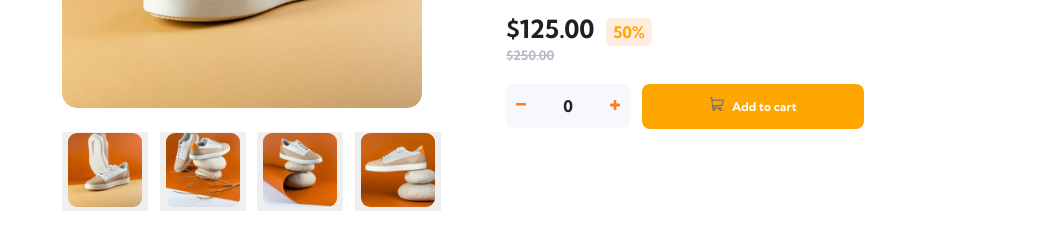
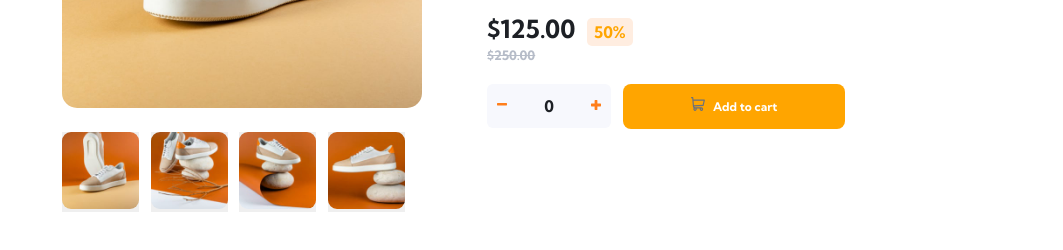
Before and after one commit to sommzy/Ecormmerce_landing_page, a plain HTML site: page index.html in a window 1280 px wide. Shown: the part 444-694 px from the top of the page, without its empty margins (108-1171 px from the left). Drawn offline with Linux system fonts and the light colour scheme.

Commit message:
initial commit

```diff
--- a/index.html
+++ b/index.html
@@ -34,17 +34,17 @@
     <div>
       <img src="image-product-1.jpg" width="360" id="myimage" height="380" style="border-radius: 15px"
         alt="image-product-1" />
-      <br /><br /><button onclick="document.getElementById('myimage').src='image-product-1.jpg'"><img width="74"
-          style="border-radius: 9px" height="74" src="image-product-1-thumbnail.jpg" alt="image"
+      <br /><br /><button onclick="document.getElementById('myimage').src='image-product-1.jpg'"><img width="77"
+          style="border-radius: 9px" height="77" src="image-product-1-thumbnail.jpg" alt="image"
           class="hover_img" /></button>&nbsp;&nbsp;&nbsp;<button
-        onclick="document.getElementById('myimage').src='image-product-2.jpg'"><img width="74" class="hover_img"
-          style="border-radius: 9px" height="74" src="image-product-2-thumbnail.jpg"
+        onclick="document.getElementById('myimage').src='image-product-2.jpg'"><img width="77" class="hover_img"
+          style="border-radius: 9px" height="77" src="image-product-2-thumbnail.jpg"
           alt="" /></button>&nbsp;&nbsp;&nbsp;<button
-        onclick="document.getElementById('myimage').src='image-product-3.jpg'"><img width="74" class="hover_img"
-          style="border-radius: 9px" height="74" src="image-product-3-thumbnail.jpg"
+        onclick="document.getElementById('myimage').src='image-product-3.jpg'"><img width="77" class="hover_img"
+          style="border-radius: 9px" height="77" src="image-product-3-thumbnail.jpg"
           alt="image-product-3-thumbnail" /></button>&nbsp;&nbsp;&nbsp;<button
-        onclick="document.getElementById('myimage').src='image-product-4.jpg'"><img width="74" class="hover_img"
-          style="border-radius: 9px" height="74" src="image-product-4-thumbnail.jpg" alt="" /></button>
+        onclick="document.getElementById('myimage').src='image-product-4.jpg'"><img width="77" class="hover_img"
+          style="border-radius: 9px" height="77" src="image-product-4-thumbnail.jpg" alt="image-product-4-thumbnail" /></button>
     </div>
     <div class="main-text_box">
       <span style="
@@ -61,14 +61,7 @@
         companion. Featuring a durable rubber outer sole, they’ll <br />
         withstand everything the weather can offer.
       </p>
-      <span style="font-weight: bold; font-size: 25px"> $125.00</span>&nbsp;&nbsp;&nbsp;<span style="
-            font-weight: bold;
-            color: orange;
-            border: none;
-            background-color: hsl(25, 100%, 94%);
-            padding: 4px 7px;
-            border-radius: 5px;
-          ">50%</span><br /><span style="
+      <span style="font-weight: bold; font-size: 25px"> $125.00</span>&nbsp;&nbsp;&nbsp;<span class="fifty">50%</span><br /><span style="
             text-decoration: line-through;
             font-size: 13px;
             color: hsl(220, 14%, 75%);
--- a/style.css
+++ b/style.css
@@ -14,6 +14,15 @@ p {
   font-size: 16px;
   line-height: 1.5;
   color: hsl(219, 9%, 45%);
+}
+
+.fifty {
+  font-weight: bold;
+  color: orange;
+  border: none;
+  background-color: hsl(25, 100%, 94%);
+  padding: 4px 7px;
+  border-radius: 5px;
 }
 
 .hover_img:hover {
@@ -35,6 +44,8 @@ header {
 button {
   border: none;
   color: none;
+  padding: 0;
+  margin: 0;
   background-color: none;
 }
 
```
